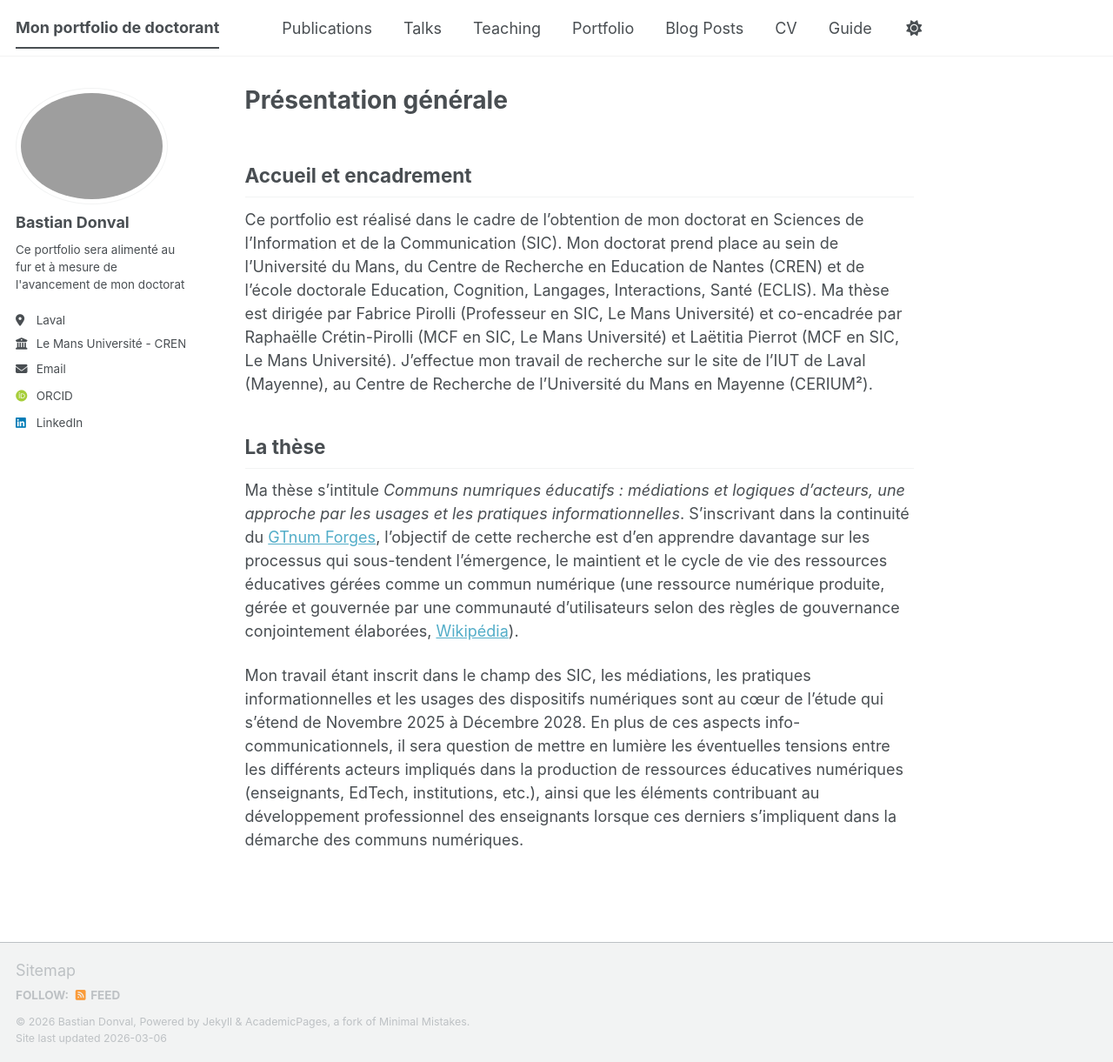
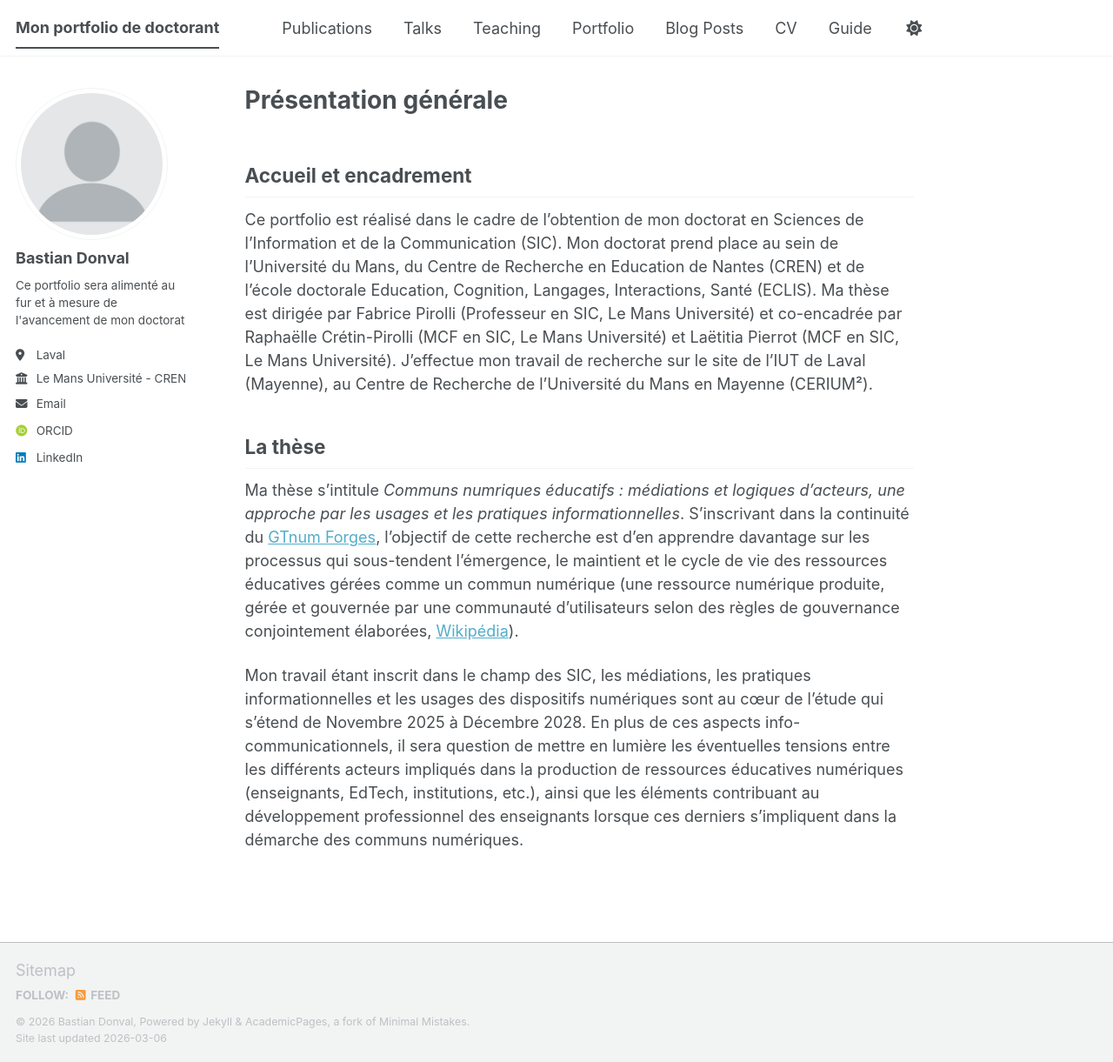
Before and after one commit to BDonval/bdonval_page.github.io, a Jekyll site: the page built from _pages/about.md, in a window 1280 px wide and 1221 px high. Shown: the whole window at 87% size. Built offline with Jekyll 4.4.1, drawn with Linux system fonts in a browser that asks for light colours; some web fonts are replaced; a script bundle is joined from its source files by our own code; library files that are not in the unit come from our copies.

Commit message:
Update _config.yml

```diff
--- a/_config.yml
+++ b/_config.yml
@@ -16,14 +16,14 @@
 url                      : https://academicpages.github.io # The base hostname & protocol for your site e.g. "https://[your GitHub username].github.io",
                                                            # or if you already have some other page hosted on Github then use "https://[your GitHub username].github.io/[Your Repo Name]"
 baseurl                  : "" # the subpath of your site, e.g. "/blog"
-repository               : "academicpages/academicpages.github.io"
+repository               : "BDonval/bdonval_page.github.io"
 
 # Site Author - The following control what appear as part of the author content on the side bar.
 #               If a field is blank the icon and link will not appear, otherwise it will be shown.
 #               Additional customization can be done by editing /_includes/author-profile.html
 author:
   # Biographic information
-  avatar           : "profile.jpg"
+  avatar           : "profile.png"
   name             : "Bastian Donval"
   pronouns         : # example: "she/her"
   bio              : "Ce portfolio sera alimenté au fur et à mesure de l'avancement de mon doctorat"
```
